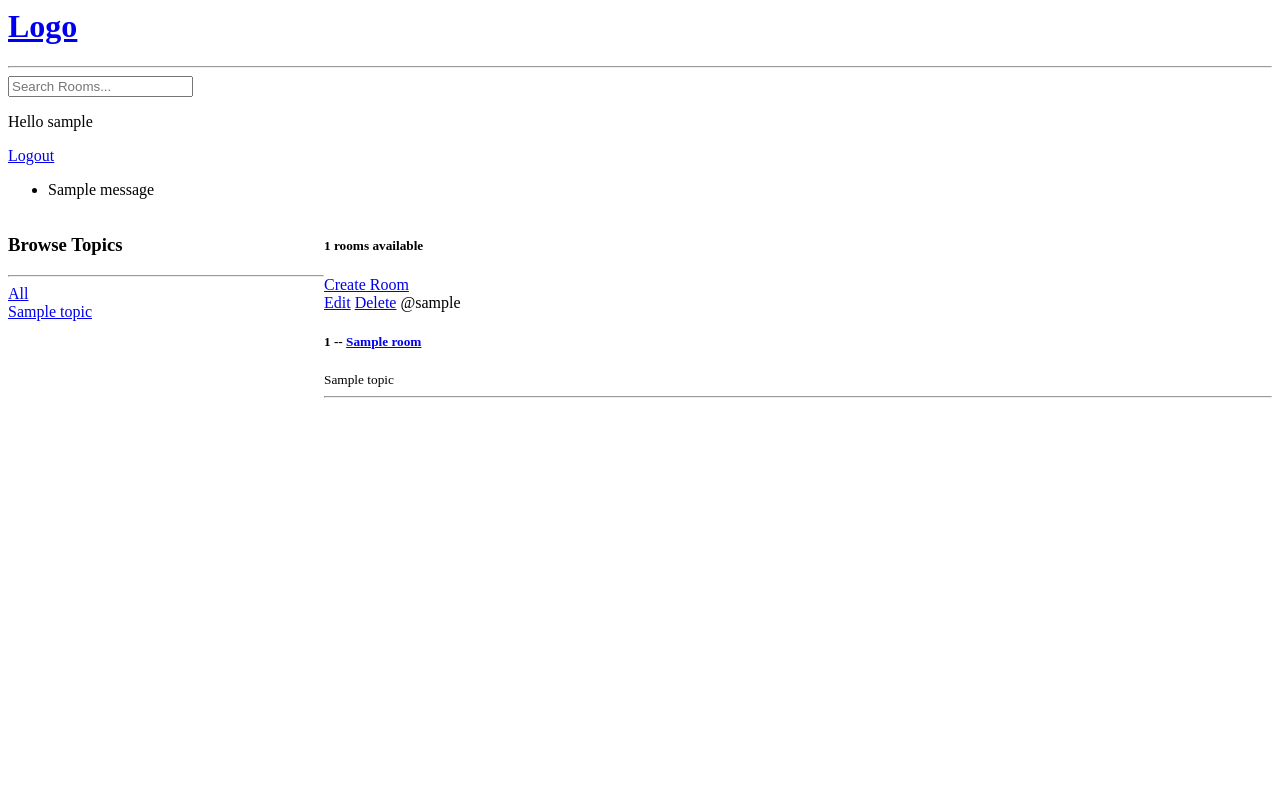
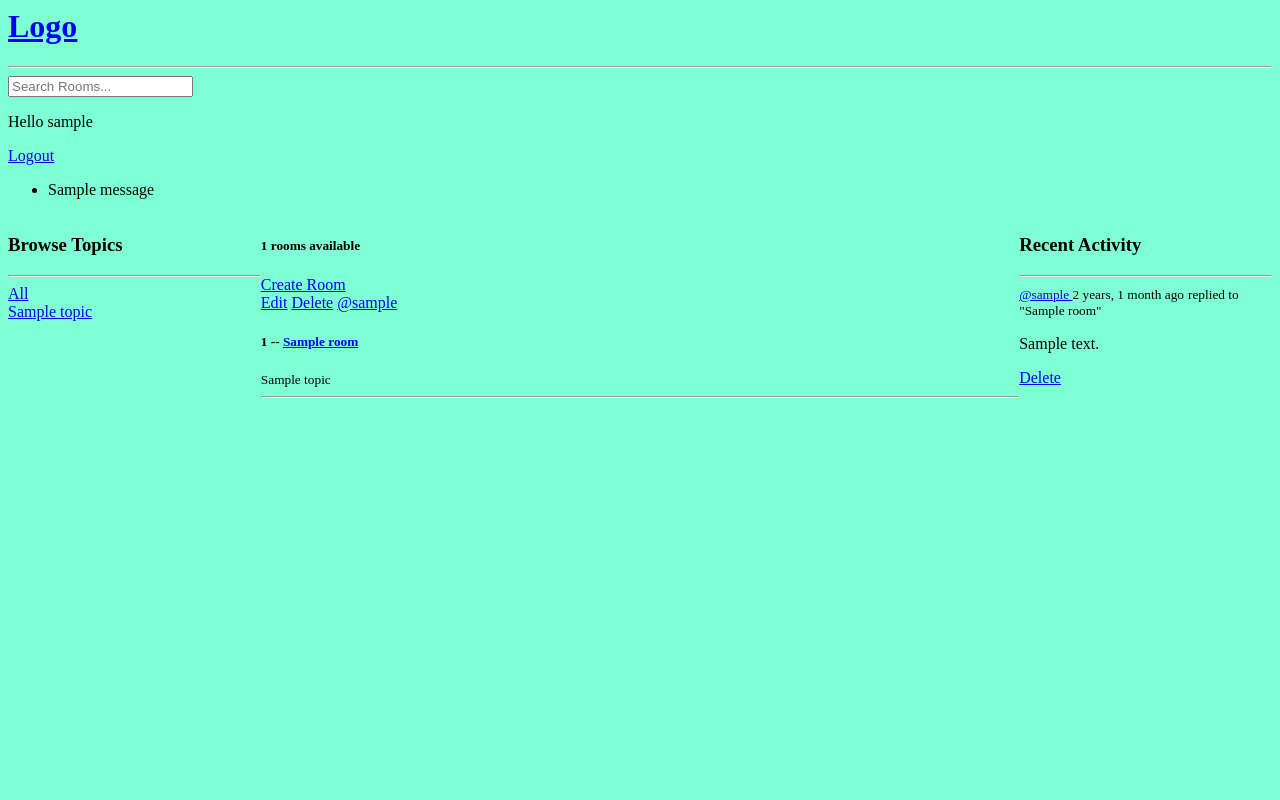
Before and after one commit to celaltas/StudyBuddy, a Django app: page / in a window 1280 px wide. Run offline with Django 3.2, Linux system fonts and the light colour scheme; a user stored in the database is signed in; tables that the repository leaves empty hold one stand-in row (values such as "Sample post"); one stand-in notice (Sample message) is shown.

Commit message:
activity feed and user profile is done

```diff
--- a/base/models.py
+++ b/base/models.py
@@ -32,5 +32,9 @@ class Message(models.Model):
     updated = models.DateTimeField(auto_now=True)
     created = models.DateTimeField(auto_now_add=True)
 
+
+    class Meta:
+        ordering = ['-updated', '-created']
+
     def __str__(self):
         return self.body[0:50]
--- a/base/urls.py
+++ b/base/urls.py
@@ -4,10 +4,15 @@ from . import views
 urlpatterns = [
     path('login/', views.login_page, name="login"),
     path('logout/', views.logout_page, name="logout"),
-     path('register/', views.register_page, name="register"),
+    path('register/', views.register_page, name="register"),
+
     path('', views.home, name="home"),
     path('room/<str:pk>/', views.room,name="room"),
+    path('profile/<str:pk>/', views.user_profile, name = "user-profile"),
+
+
     path('create-room/', views.create_room, name="create-room"),
     path('update-room/<str:pk>/', views.update_room, name="update-room"),
-    path('delete-room/<str:pk>/', views.delete_room, name="delete-room")
+    path('delete-room/<str:pk>/', views.delete_room, name="delete-room"),
+    path('delete-message/<str:pk>/', views.delete_message, name="delete-message"),
 ]
--- a/base/views.py
+++ b/base/views.py
@@ -21,11 +21,15 @@ def home(request):
     )
     topics = Topic.objects.all()
     room_count = rooms.count()
+    room_messages = Message.objects.filter(
+        Q(room__topic__name__icontains=q)
+    )
     context = {
         'rooms': rooms,
         'topics': topics,
         'room_count': room_count,
-        'q': q
+        'q': q,
+        'room_messages':room_messages
     }
 
     return render(request, 'base/home.html', context=context)
@@ -33,7 +37,7 @@ def home(request):
 
 def room(request, pk):
     room = Room.objects.get(id=pk)
-    room_messages = room.message_set.all().order_by('-created')
+    room_messages = room.message_set.all()
     participants = room.participants.all()
 
     if request.method == 'POST':
@@ -156,3 +160,39 @@ def register_page(request):
             'form': form,
         }
     return render(request, 'base/login_register.html', context=context)
+
+
+
+
+@login_required(login_url='login')
+def delete_message(request, pk):
+    message = Message.objects.get(id=pk)
+
+    if request.user != message.user:
+        return HttpResponse("You are not allowed to update this room")
+
+    if request.method == 'POST':
+        message.delete()
+        return redirect('home')
+    context = {
+        'obj': message
+    }
+    return render(request, 'base/delete.html', context=context)
+
+
+
+
+
+def user_profile(request,pk):
+    user = User.objects.get(id=pk)
+    rooms = user.room_set.all()
+    room_messages = user.message_set.all()
+    topics = Topic.objects.all()
+
+    context={
+        'user':user,
+        'rooms':rooms,
+        'topics':topics,
+        'room_messages':room_messages,
+    }
+    return render(request, 'base/profile.html', context=context)
--- /dev/null
+++ b/static/styles/main.css
@@ -0,0 +1,3 @@
+body{
+    background-color: aquamarine;
+}
--- a/studybud/settings.py
+++ b/studybud/settings.py
@@ -111,6 +111,10 @@ USE_TZ = True
 # https://docs.djangoproject.com/en/3.2/howto/static-files/
 
 STATIC_URL = '/static/'
+STATICFILES_DIRS = [
+    BASE_DIR / 'static'
+]
+
 
 # Default primary key field type
 # https://docs.djangoproject.com/en/3.2/ref/settings/#default-auto-field
--- /dev/null
+++ b/templates/base/activity_component.html
@@ -0,0 +1,14 @@
+<h3>Recent Activity</h3>
+<hr>
+{% for message in room_messages %}
+
+<div>
+  <small><a href="{% url 'user-profile' pk=message.user.id %}">@{{message.user}} </a>{{message.created|timesince}} ago</small>
+  <small>replied to "{{message.room}}"</small>
+  <p>{{message}}</p>
+  {% if request.user == message.user%}
+  <a href="{% url 'delete-message' pk=message.id %}">Delete</a>
+  {% endif %}
+</div>
+
+{% endfor %}
--- /dev/null
+++ b/templates/base/feed_component.html
@@ -0,0 +1,16 @@
+<div>
+    {% for room in rooms %}
+    <div>
+      {% if request.user == room.host%}
+      <a href="{% url 'update-room' pk=room.id %}">Edit</a>
+      <a href="{% url 'delete-room' pk=room.id %}">Delete</a>
+      {% endif %}
+      <a href="{% url 'user-profile' pk=room.host.id %}"> @{{room.host.username}} </a>
+      <h5>
+        {{room.id}} -- <a href="{% url 'room' pk=room.id %}">{{room.name}}</a>
+      </h5>
+      <small> {{room.topic.name}} </small>
+      <hr />
+    </div>
+    {% endfor %}
+  </div>
--- a/templates/base/home.html
+++ b/templates/base/home.html
@@ -3,44 +3,23 @@
 <style>
   .home-container {
     display: grid;
-    grid-template-columns: 1fr 3fr;
+    grid-template-columns: 1fr 3fr 1fr;
   }
 </style>
 
 <div class="home-container">
   <div>
-    <h3>Browse Topics</h3>
-    <hr />
-    <div>
-      <a href="{% url 'home' %}">All</a>
-    </div>
-
-    {% for topic in topics %}
-    <div>
-      <a href="{% url 'home' %}?q={{topic.name}}">{{topic.name}}</a>
-    </div>
-    {% endfor %}
+    {% include 'base/topics_component.html' %}
   </div>
 
   <div>
     <h5>{{room_count}} rooms available</h5>
     <a href="{% url 'create-room' %}">Create Room</a>
-    <div>
-      {% for room in rooms %}
-      <div>
-        {% if request.user == room.host%}
-        <a href="{% url 'update-room' pk=room.id %}">Edit</a>
-        <a href="{% url 'delete-room' pk=room.id %}">Delete</a>
-        {% endif %}
-        <span> @{{room.host.username}} </span>
-        <h5>
-          {{room.id}} -- <a href="{% url 'room' pk=room.id %}">{{room.name}}</a>
-        </h5>
-        <small> {{room.topic.name}} </small>
-        <hr />
-      </div>
-      {% endfor %}
-    </div>
+    {% include 'base/feed_component.html' %}
+  </div>
+
+  <div>
+      {% include 'base/activity_component.html' %}
   </div>
 </div>
 
--- a/templates/base/room.html
+++ b/templates/base/room.html
@@ -21,6 +21,9 @@
             <hr>
             {% for message in room_messages %}
             <div>
+                {% if request.user == message.user%}
+                <a href="{% url 'delete-message' pk=message.id %}">Delete</a>
+                {% endif %}
                 <small>@{{message.user}} {{message.created|timesince}} ago</small>
                 <p>{{message.body}}</p>
                 <hr>
--- /dev/null
+++ b/templates/base/topics_component.html
@@ -0,0 +1,11 @@
+<h3>Browse Topics</h3>
+<hr />
+<div>
+  <a href="{% url 'home' %}">All</a>
+</div>
+
+{% for topic in topics %}
+<div>
+  <a href="{% url 'home' %}?q={{topic.name}}">{{topic.name}}</a>
+</div>
+{% endfor %}
--- a/templates/main.html
+++ b/templates/main.html
@@ -1,10 +1,12 @@
+{% load static %}
+
 <html lang="en">
-
 <head>
     <meta charset="UTF-8">
     <meta http-equiv="X-UA-Compatible" content="IE=edge">
     <meta name="viewport" content="width=device-width, initial-scale=1.0">
     <title>StudyBud</title>
+    <link rel="stylesheet" href="{% static 'styles/main.css' %}" type="text/css" media="screen">
 </head>
 
 <body>
```
Also changed, not shown: templates/base/profile.html (added, +28 -0 lines).
